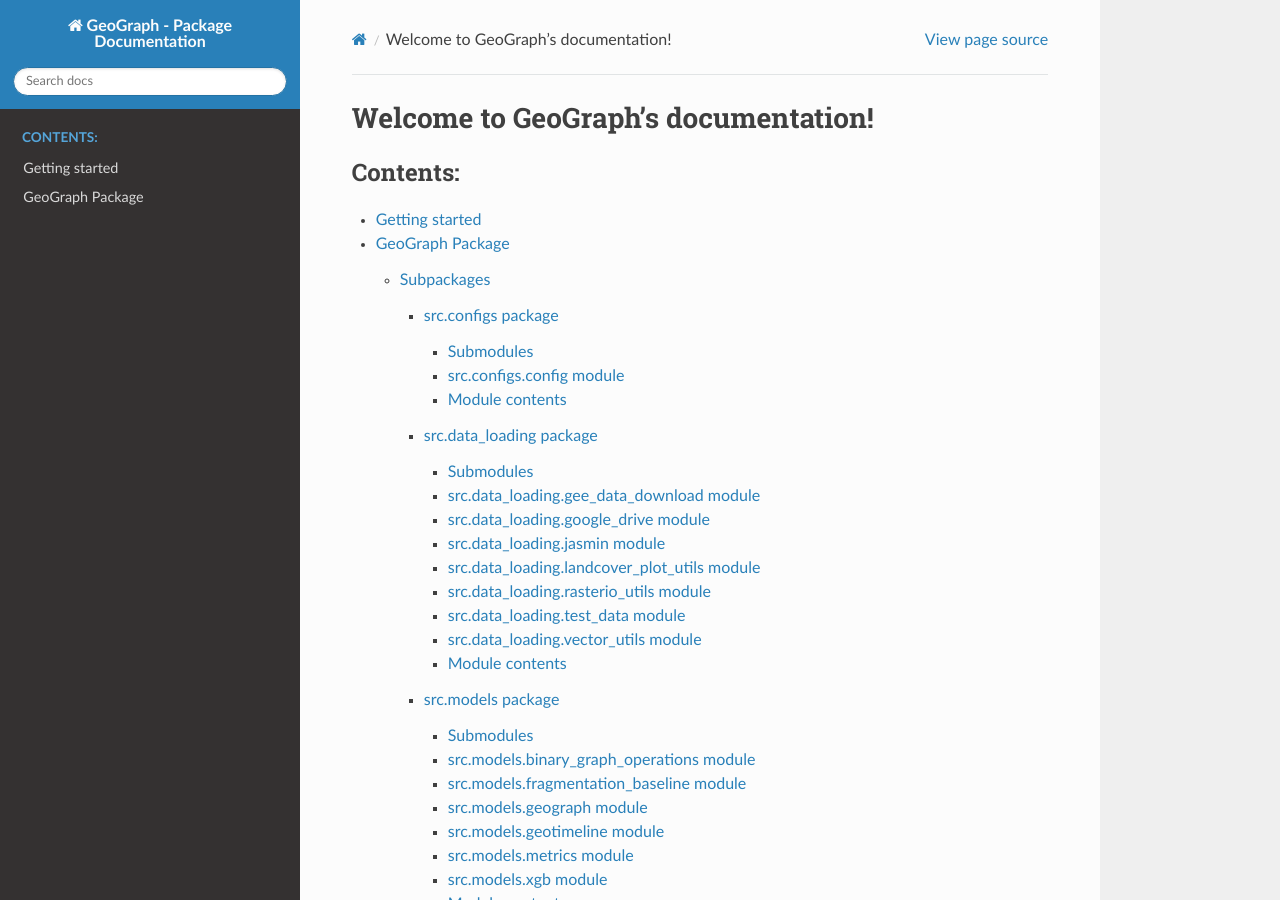
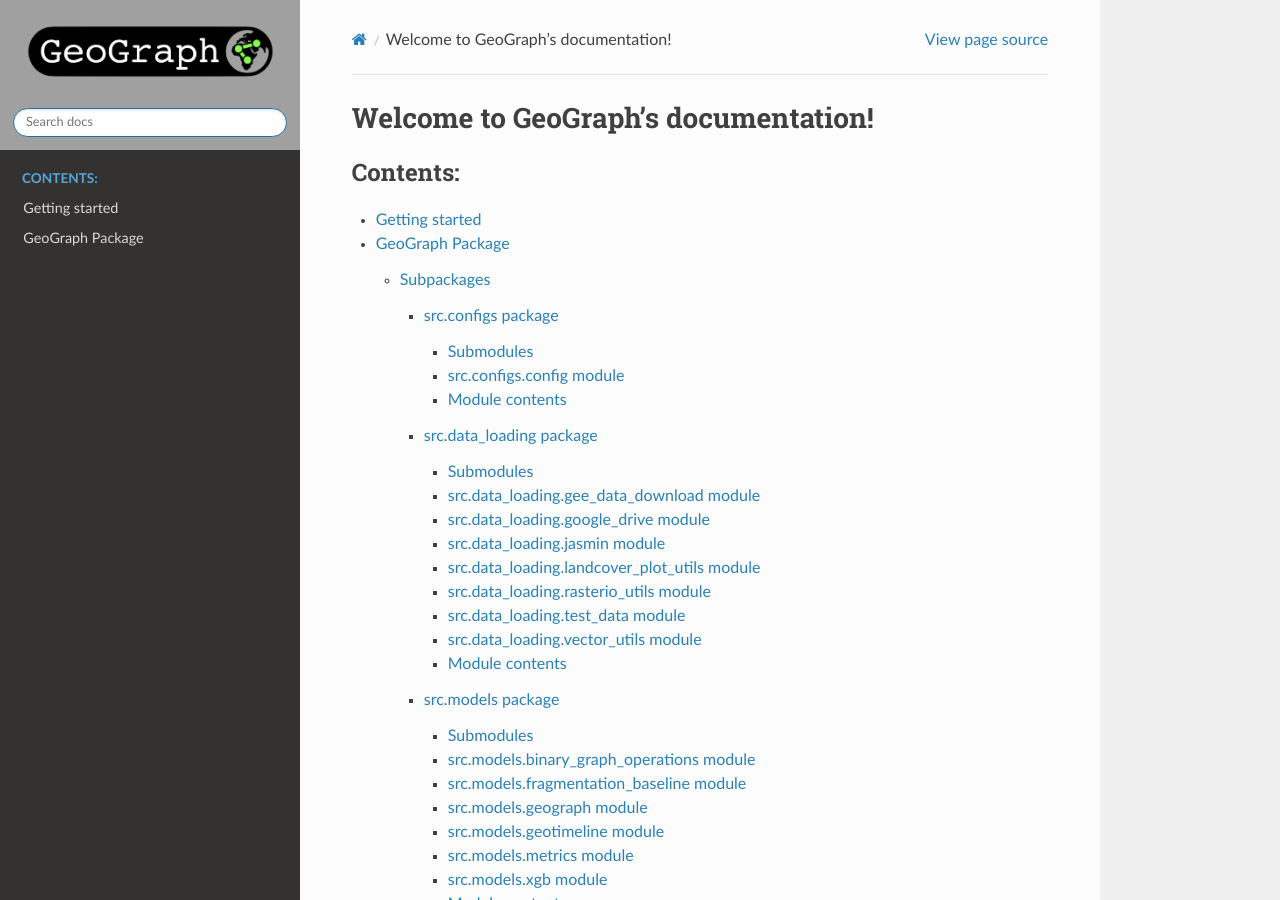
Before and after one commit to ai4er-cdt/geograph, a Sphinx documentation site: the page built from docs/index.rst, in a window 1280 px wide and 900 px high. Built offline with Sphinx 7.4.7 and the Read the Docs theme 2.0.0, drawn with Linux system fonts in a browser that asks for light colours.

Commit message:
docs: add logo header

```diff
--- a/docs/conf.py
+++ b/docs/conf.py
@@ -60,6 +60,14 @@ html_theme = "sphinx_rtd_theme"
 # so a file named "default.css" will overwrite the builtin "default.css".
 html_static_path = ["_static"]
 
+html_logo = "images/geograph_logo.png"
+
+html_theme_options = {
+    'style_nav_header_background': '#a0a0a0',
+    'logo_only': True,
+    'display_version': True,
+}
+
 # Latex options
 latex_logo = "./images/geograph_logo.png"
 latex_elements = {
```
